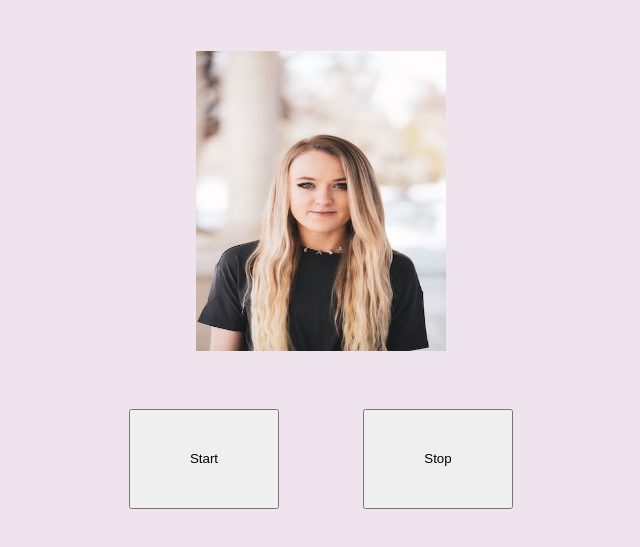
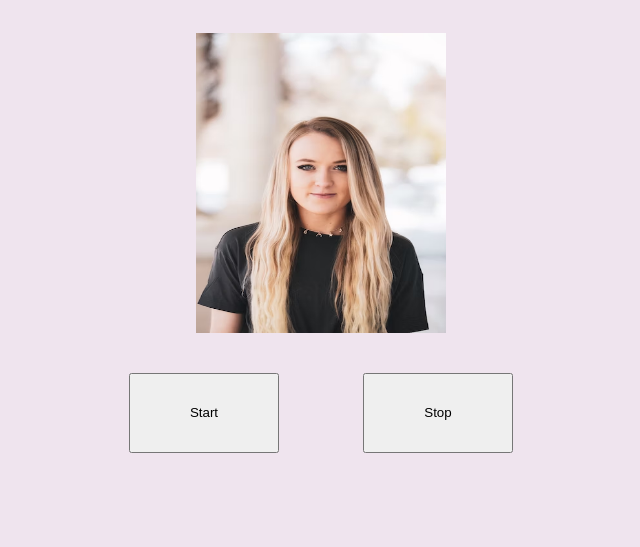
Before and after one commit to murugansekar/check, a website: page public/index.html in a window 1280 px wide. Shown: the part 143-690 px from the top of the page, without its empty margins (319-959 px from the left). Drawn offline with nearby package versions, Linux system fonts and the light colour scheme.

Commit message:
Update index.html

```diff
--- a/public/index.html
+++ b/public/index.html
@@ -16,20 +16,19 @@
   <option value="normal" selected>Normal</option>
   <option value="naughty">Naughty</option>
 </select>
-<br><br>
-<br><br>
+<br><br><br>
 
 <div id="image-container">
   <img id="imaged" src="normal.png" style="height:300px;width:250px">
 </div>
-<br><br><br>
+<br><br>
 
 <div class="center">
-  <button id="start_button" style="height:100px;width:150px" onclick="startButton(event)">
+  <button id="start_button" style="height:80px;width:150px" onclick="startButton(event)">
     Start
   </button>
   &emsp; &emsp; &emsp; &emsp;
-  <button id="start_button" style="height:100px;width:150px" onclick="stopButton(event)">
+  <button id="start_button" style="height:80px;width:150px" onclick="stopButton(event)">
     Stop
   </button>
 </div>
```
